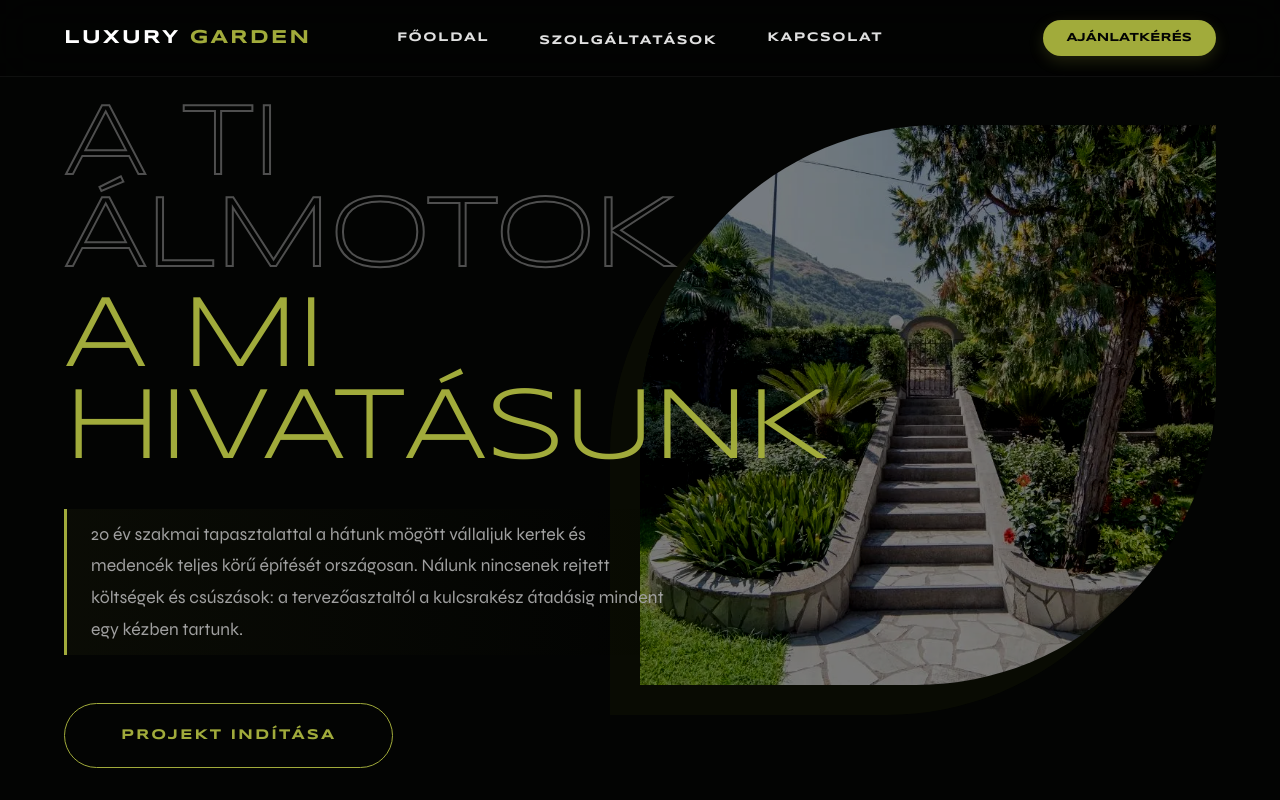
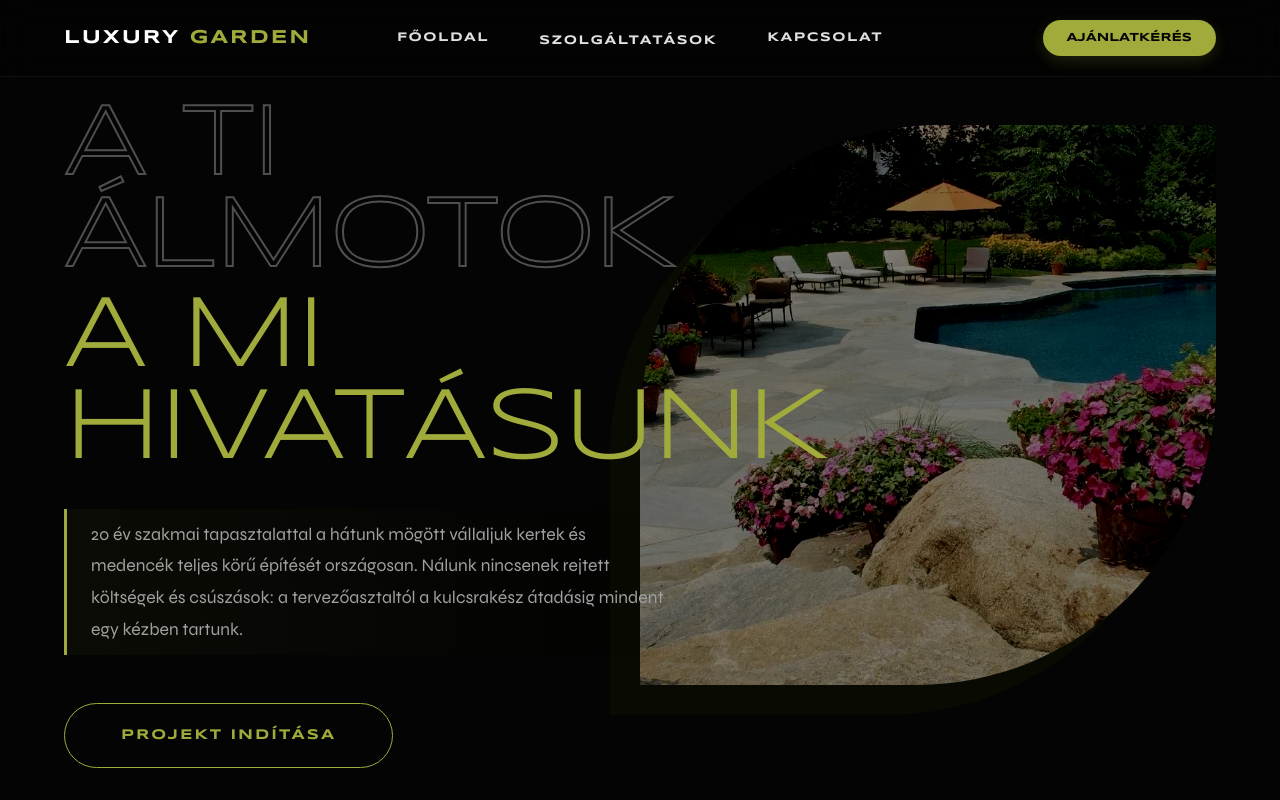
Before and after one commit to darthtraderhu/luxury-garden, a Next.js app: page / in a window 1280 px wide. Shown: the top 800 px of the page. Built offline with nearby package versions, Linux system fonts and the light colour scheme.

Commit message:
Képek útvonalának végső javítása

```diff
--- a/app/globals.css
+++ b/app/globals.css
@@ -169,7 +169,7 @@ h1, h2, h3, .hero-logo-mobile, .hero-title-outline, .hero-title-solid, .cta-mono
 .hero-title-outline:hover { -webkit-text-stroke: 2px rgba(161, 171, 59, 0.8); text-shadow: 0 0 30px rgba(161, 171, 59, 0.2); }
 .hero-title-solid { font-size: clamp(2.5rem, 8vw, 7rem); color: #A1AB3B; line-height: 0.9; letter-spacing: -2px; margin-bottom: 2rem; }
 .hero-subtitle { max-width: 600px; font-size: 1.1rem; color: #a0a0a0; line-height: 1.8; border-left: 3px solid #A1AB3B; padding-left: 1.5rem; margin-bottom: 3rem; background: linear-gradient(90deg, rgba(161, 171, 59, 0.05) 0%, transparent 100%); padding-top: 10px; padding-bottom: 10px; }
-.hero-image-floating { position: absolute; top: 15%; right: 5%; width: 45vw; height: 70vh; background: url('/images/kert-1.webp') center/cover; border-radius: 300px 0 300px 0; z-index: 1; filter: brightness(0.5) contrast(1.2); box-shadow: -30px 30px 0px rgba(161, 171, 59, 0.1); transition: transform 0.8s cubic-bezier(0.25, 1, 0.5, 1), filter 0.8s ease; opacity: 0; animation: fadeUp 1.5s cubic-bezier(0.16, 1, 0.3, 1) 0.5s forwards; }
+.hero-image-floating { position: absolute; top: 15%; right: 5%; width: 45vw; height: 70vh; background: url('/images/kertepites.webp') center/cover; border-radius: 300px 0 300px 0; z-index: 1; filter: brightness(0.5) contrast(1.2); box-shadow: -30px 30px 0px rgba(161, 171, 59, 0.1); transition: transform 0.8s cubic-bezier(0.25, 1, 0.5, 1), filter 0.8s ease; opacity: 0; animation: fadeUp 1.5s cubic-bezier(0.16, 1, 0.3, 1) 0.5s forwards; }
 .hero-kinetic:hover .hero-image-floating { transform: translate(-15px, -15px); filter: brightness(0.7) contrast(1.2); }
 
 .bento-section { padding: 8vw 5vw; position: relative; z-index: 2; }
@@ -225,7 +225,7 @@ h1, h2, h3, .hero-logo-mobile, .hero-title-outline, .hero-title-solid, .cta-mono
 
 /* --- KAPCSOLAT & MONOLITH --- */
 .monolith-contact { position: relative; padding: 10vw 5vw 12vw 5vw; display: flex; align-items: center; justify-content: center; background-color: #030403; overflow: hidden; z-index: 2; scroll-margin-top: 50px; }
-.monolith-contact::before { content: ''; position: absolute; top: 0; left: 0; right: 0; bottom: 0; background: url('/images/kert-1.webp') center/cover fixed; opacity: 0.1; z-index: 0; }
+.monolith-contact::before { content: ''; position: absolute; top: 0; left: 0; right: 0; bottom: 0; background: url('/images/kertepites.webp') center/cover fixed; opacity: 0.1; z-index: 0; }
 .marquee-bg { position: absolute; top: 50%; left: 0; transform: translateY(-50%); white-space: nowrap; font-family: 'Syncopate', sans-serif; font-size: clamp(6rem, 10vw, 15rem); font-weight: 800; color: transparent; -webkit-text-stroke: 1px rgba(255, 255, 255, 0.03); z-index: 0; pointer-events: none; animation: scrollMarquee 40s linear infinite; }
 @keyframes scrollMarquee { 0% { transform: translate(0%, -50%); } 100% { transform: translate(-50%, -50%); } }
 .cta-monolith-card { position: relative; z-index: 2; background: rgba(10, 11, 10, 0.7); backdrop-filter: blur(25px); -webkit-backdrop-filter: blur(25px); border: 1px solid rgba(161, 171, 59, 0.2); border-radius: 24px; padding: 5rem; text-align: center; max-width: 900px; width: 100%; box-shadow: 0 30px 60px rgba(0,0,0,0.8), inset 0 0 0 1px rgba(255,255,255,0.05); }
```
